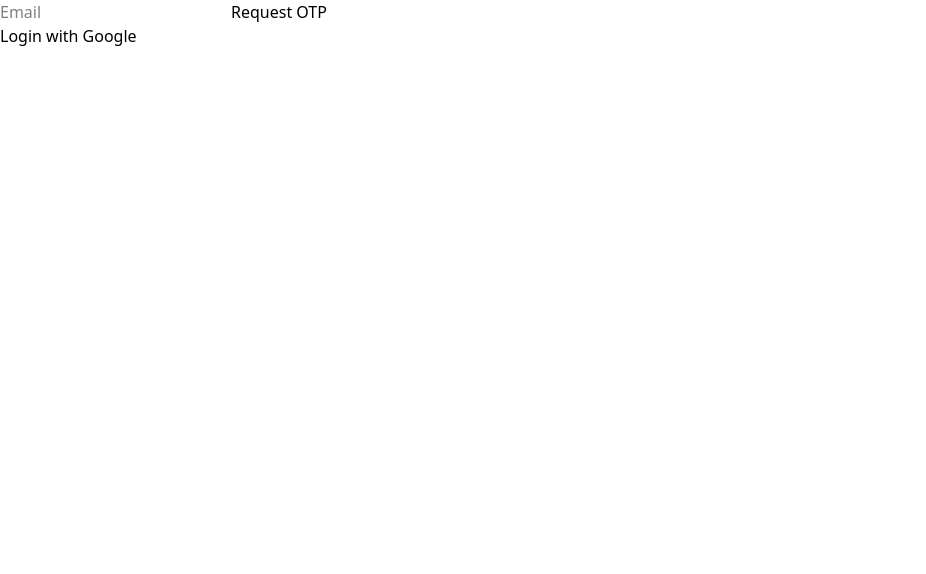
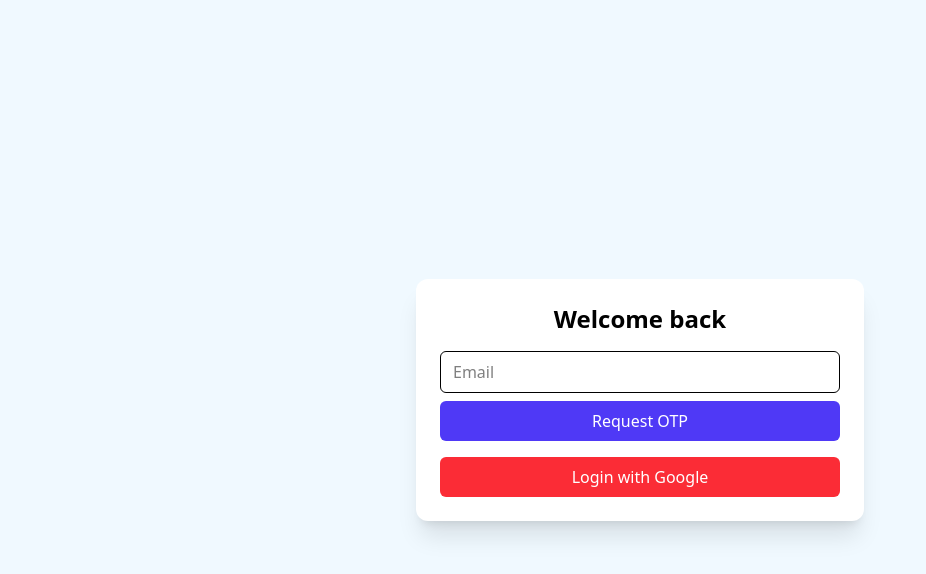
Before and after one commit to rajeraankit4/real-time-location-tracking-viksit, a React (Vite) app in the folder frontend-rtlt/: page /login in a window 1280 px wide. Shown: the top 574 px of the page, without its empty margins (0-926 px from the left). Built offline with nearby package versions, Linux system fonts and the light colour scheme.

Commit message:
Hide login with google once OTP method selected

```diff
--- a/frontend-rtlt/src/components/Login.jsx
+++ b/frontend-rtlt/src/components/Login.jsx
@@ -1,15 +1,33 @@
+import { useState } from "react";
 import OTPLoginForm from "./OTPLoginForm";
+
 export default function Login() {
+  const [showGoogle, setShowGoogle] = useState(true);
+
   const handleGoogleLogin = () => {
     // Redirect to backend Google OAuth endpoint
-    const backendUrl = (import.meta.env.VITE_BACKEND_URL);
+    const backendUrl = import.meta.env.VITE_BACKEND_URL;
     window.location.href = `${backendUrl}/api/auth/google`;
   };
 
   return (
-    <div>
-      <OTPLoginForm />
-      <button onClick={handleGoogleLogin}>Login with Google</button>
+  <div className="min-h-screen flex items-center justify-center bg-sky-50 p-6">
+      <div className="w-full max-w-md bg-white shadow-xl rounded-xl p-6">
+        <h2 className="text-2xl font-semibold text-center mb-4">Welcome back</h2>
+
+        <OTPLoginForm onRequestOtp={() => setShowGoogle(false)} />
+
+        {showGoogle && (
+          <div className="mt-4">
+            <button
+              onClick={handleGoogleLogin}
+              className="w-full flex items-center justify-center gap-2 px-4 py-2 rounded-md bg-red-500 hover:bg-red-600 text-white font-medium transition"
+            >
+              Login with Google
+            </button>
+          </div>
+        )}
+      </div>
     </div>
   );
 }
--- a/frontend-rtlt/src/components/OTPLoginForm.jsx
+++ b/frontend-rtlt/src/components/OTPLoginForm.jsx
@@ -2,7 +2,7 @@
 import { useNavigate } from "react-router-dom";
 import axios from "axios";
 
-export default function LoginForm() {
+export default function LoginForm({ onRequestOtp }) {
   const [email, setEmail] = useState("");
   const [otp, setOtp] = useState("");
   const [name, setName] = useState("");
@@ -14,8 +14,10 @@
   const requestOtp = async () => {
     try {
       await axios.post("http://localhost:5000/api/auth/request-otp", { email });
+      // notify parent so it can hide other login options
+      if (typeof onRequestOtp === "function") onRequestOtp();
       setStep(2);
-      alert("OTP sent! Check console.");
+      alert("OTP sent! Check your email.");
     } catch (err) {
       console.error(err);
       alert("Error requesting OTP");
@@ -52,39 +54,58 @@
   };
 
   return (
-    <div>
+    <div className="space-y-3">
       {step === 1 && (
-        <>
+        <div className="space-y-2">
           <input
+            className="w-full px-3 py-2 border rounded-md focus:outline-none focus:ring-2 focus:ring-indigo-400"
             value={email}
             onChange={(e) => setEmail(e.target.value)}
             placeholder="Email"
+            type="email"
           />
-          <button onClick={requestOtp} >Request OTP</button>
-        </>
+          <button
+            onClick={requestOtp}
+            className="w-full px-4 py-2 bg-indigo-600 text-white rounded-md hover:bg-indigo-700 transition"
+          >
+            Request OTP
+          </button>
+        </div>
       )}
 
       {step === 2 && !newUser && (
-        <>
+        <div className="space-y-2">
           <input
+            className="w-full px-3 py-2 border rounded-md focus:outline-none focus:ring-2 focus:ring-indigo-400"
             value={otp}
             onChange={(e) => setOtp(e.target.value)}
             placeholder="Enter OTP"
           />
-          <button onClick={verifyOtp} >Verify OTP</button>
-        </>
+          <button
+            onClick={verifyOtp}
+            className="w-full px-4 py-2 bg-green-600 text-white rounded-md hover:bg-green-700 transition"
+          >
+            Verify OTP
+          </button>
+        </div>
       )}
 
       {newUser && (
-        <>
-          <h3>Please enter your name to complete sign-in</h3>
+        <div className="space-y-2">
+          <h3 className="text-sm font-medium">Please enter your name to complete sign-in</h3>
           <input
+            className="w-full px-3 py-2 border rounded-md focus:outline-none focus:ring-2 focus:ring-indigo-400"
             value={name}
             onChange={(e) => setName(e.target.value)}
             placeholder="Name"
           />
-          <button onClick={createUser}>Submit</button>
-        </>
+          <button
+            onClick={createUser}
+            className="w-full px-4 py-2 bg-indigo-600 text-white rounded-md hover:bg-indigo-700 transition"
+          >
+            Submit
+          </button>
+        </div>
       )}
     </div>
   );
```
